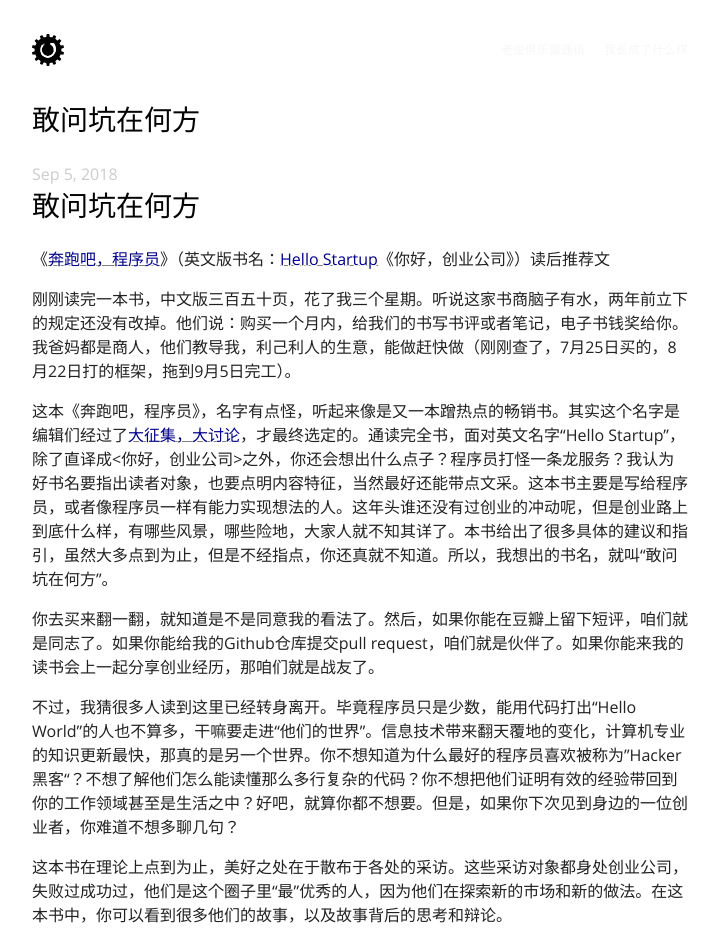
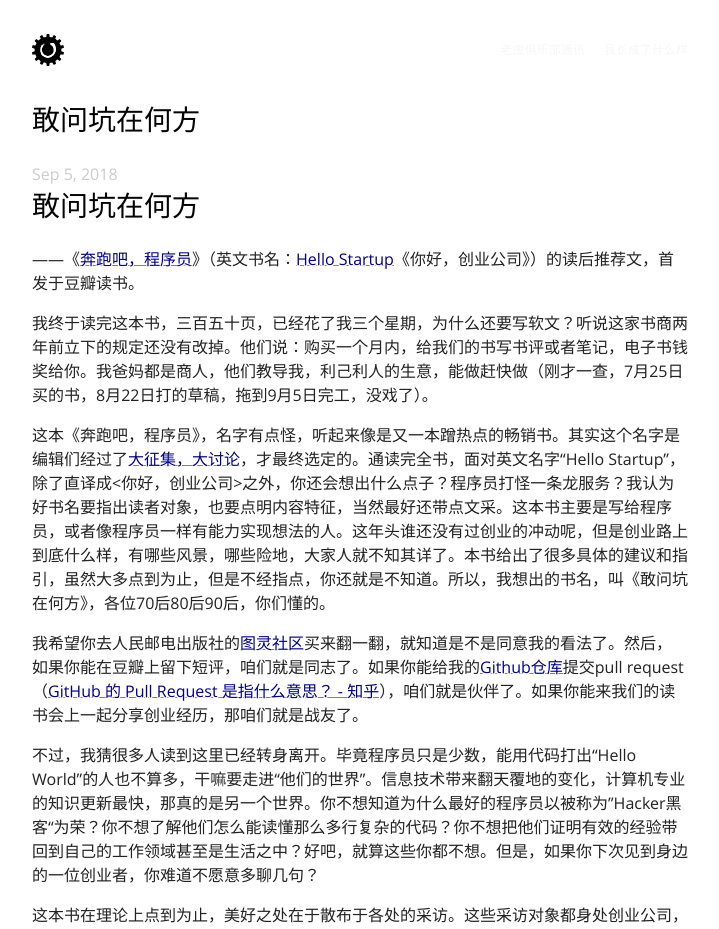
Before and after one commit to John-Qu/John-Qu.github.io, a Jekyll site: the page built from _posts/2018-09-05-Hello-Chinese-Startup.md, in a window 1280 px wide and 1400 px high. Shown: the top 929 px of the window, without its empty margins (280-999 px from the left). Built offline with Jekyll 4.4.1, drawn with Linux system fonts in a browser that asks for light colours; some of the changed text lies outside the part shown.

Commit message:
update hello start chinese startup

```diff
--- a/_posts/2018-09-05-Hello-Chinese-Startup.md
+++ b/_posts/2018-09-05-Hello-Chinese-Startup.md
@@ -3,33 +3,31 @@
 title:  "敢问坑在何方"
 date: 2018-09-05 19:18:10 +0800
 categories: article
-description: 《奔跑吧，程序员》（英文版书名：Hello Startup《你好，创业公司》）读后推荐文
+description: 《奔跑吧，程序员》（英文书名：Hello Startup《你好，创业公司》）读后推荐文
 ---
 
 # 敢问坑在何方
 
-《[奔跑吧，程序员](http://www.ituring.com.cn/book/1776)》（英文版书名：[Hello Startup](https://www.hello-startup.net/)《你好，创业公司》）读后推荐文
+——《[奔跑吧，程序员](http://www.ituring.com.cn/book/1776)》（英文书名：[Hello Startup](https://www.hello-startup.net/)《你好，创业公司》）的读后推荐文，首发于豆瓣读书。
 
-刚刚读完一本书，中文版三百五十页，花了我三个星期。听说这家书商脑子有水，两年前立下的规定还没有改掉。他们说：购买一个月内，给我们的书写书评或者笔记，电子书钱奖给你。我爸妈都是商人，他们教导我，利己利人的生意，能做赶快做（刚刚查了，7月25日买的，8月22日打的框架，拖到9月5日完工）。
+我终于读完这本书，三百五十页，已经花了我三个星期，为什么还要写软文？听说这家书商两年前立下的规定还没有改掉。他们说：购买一个月内，给我们的书写书评或者笔记，电子书钱奖给你。我爸妈都是商人，他们教导我，利己利人的生意，能做赶快做（刚才一查，7月25日买的书，8月22日打的草稿，拖到9月5日完工，没戏了）。
 
-这本《奔跑吧，程序员》，名字有点怪，听起来像是又一本蹭热点的畅销书。其实这个名字是编辑们经过了[大征集，大讨论](https://mp.weixin.qq.com/s?__biz=MjM5Njc0MjIwMA==&mid=2649647224&idx=1&sn=bc0c56e4eaadaac69d3b99592d41bbac&chksm=befe5d2f8989d43981545b0785f26c3faa52665b976a59d713ba24b28e2c5c498cec384b7dab&scene=21#wechat_redirect)，才最终选定的。通读完全书，面对英文名字“Hello Startup”，除了直译成<你好，创业公司>之外，你还会想出什么点子？程序员打怪一条龙服务？我认为好书名要指出读者对象，也要点明内容特征，当然最好还能带点文采。这本书主要是写给程序员，或者像程序员一样有能力实现想法的人。这年头谁还没有过创业的冲动呢，但是创业路上到底什么样，有哪些风景，哪些险地，大家人就不知其详了。本书给出了很多具体的建议和指引，虽然大多点到为止，但是不经指点，你还真就不知道。所以，我想出的书名，就叫“敢问坑在何方”。
+这本《奔跑吧，程序员》，名字有点怪，听起来像是又一本蹭热点的畅销书。其实这个名字是编辑们经过了[大征集，大讨论](https://mp.weixin.qq.com/s?__biz=MjM5Njc0MjIwMA==&mid=2649647224&idx=1&sn=bc0c56e4eaadaac69d3b99592d41bbac&chksm=befe5d2f8989d43981545b0785f26c3faa52665b976a59d713ba24b28e2c5c498cec384b7dab&scene=21#wechat_redirect)，才最终选定的。通读完全书，面对英文名字“Hello Startup”，除了直译成<你好，创业公司>之外，你还会想出什么点子？程序员打怪一条龙服务？我认为好书名要指出读者对象，也要点明内容特征，当然最好还带点文采。这本书主要是写给程序员，或者像程序员一样有能力实现想法的人。这年头谁还没有过创业的冲动呢，但是创业路上到底什么样，有哪些风景，哪些险地，大家人就不知其详了。本书给出了很多具体的建议和指引，虽然大多点到为止，但是不经指点，你还就是不知道。所以，我想出的书名，叫《敢问坑在何方》，各位70后80后90后，你们懂的。
 
-你去买来翻一翻，就知道是不是同意我的看法了。然后，如果你能在豆瓣上留下短评，咱们就是同志了。如果你能给我的Github仓库提交pull request，咱们就是伙伴了。如果你能来我的读书会上一起分享创业经历，那咱们就是战友了。
+我希望你去人民邮电出版社的[图灵社区](http://www.ituring.com.cn/)买来翻一翻，就知道是不是同意我的看法了。然后，如果你能在豆瓣上留下短评，咱们就是同志了。如果你能给我的[Github仓库](https://github.com/John-Qu/Hello-Chinese-Startup)提交pull request（[GitHub 的 Pull Request 是指什么意思？ - 知乎](https://www.zhihu.com/question/21682976)），咱们就是伙伴了。如果你能来我们的读书会上一起分享创业经历，那咱们就是战友了。
 
-不过，我猜很多人读到这里已经转身离开。毕竟程序员只是少数，能用代码打出“Hello World”的人也不算多，干嘛要走进“他们的世界”。信息技术带来翻天覆地的变化，计算机专业的知识更新最快，那真的是另一个世界。你不想知道为什么最好的程序员喜欢被称为”Hacker黑客“？不想了解他们怎么能读懂那么多行复杂的代码？你不想把他们证明有效的经验带回到你的工作领域甚至是生活之中？好吧，就算你都不想要。但是，如果你下次见到身边的一位创业者，你难道不想多聊几句？
+不过，我猜很多人读到这里已经转身离开。毕竟程序员只是少数，能用代码打出“Hello World”的人也不算多，干嘛要走进“他们的世界”。信息技术带来翻天覆地的变化，计算机专业的知识更新最快，那真的是另一个世界。你不想知道为什么最好的程序员以被称为”Hacker黑客“为荣？你不想了解他们怎么能读懂那么多行复杂的代码？你不想把他们证明有效的经验带回到自己的工作领域甚至是生活之中？好吧，就算这些你都不想。但是，如果你下次见到身边的一位创业者，你难道不愿意多聊几句？
 
 这本书在理论上点到为止，美好之处在于散布于各处的采访。这些采访对象都身处创业公司，失败过成功过，他们是这个圈子里“最”优秀的人，因为他们在探索新的市场和新的做法。在这本书中，你可以看到很多他们的故事，以及故事背后的思考和辩论。
 
-你肯定要问，我读了这本书，有什么收获？我只能说我发现它是一本好书。我的经验在传统行业，最近刚刚学了点编程和算法，正在朝创业的方向摸索。我以这个程度来读这本书，也许并不能很好地理解和应用。但是我知道了什么是好公司，什么是好做法，也知道了自己还差多少、差多远。有目标，知敬畏，这就是它对我的帮助。
+你肯定要问，我读了这本书，有什么收获？我只能说我发现它是一本好书。我的经验在传统行业，最近刚刚学了点编程和算法，正在朝创业的方向摸索。以这个程度来读这本书，我也许并不能很好地理解和应用。但是我知道了什么是好公司，什么是好做法，也知道了自己还差多少、差多远。有目标，知敬畏，这就是它对我的帮助。
 
-说一点剧透吧，其实这是程序员的常识，但是与常人的常识有点相反。编程是什么？是写代码让机器执行来完成任务吗？计算机科学之父高德纳说：“Programming is the art of telling another human what one wants the computer to do.”这句里的词都是大白话，我就不翻译了。让我们看看程序员的时间都花在哪里了。书中综合了Electric Cloud在LinkedIn上的千人调查数据，给出了一张图。如果每天工作八小时，幸运的话，你会有5分钟在写新的代码。更多的时候，是在读代码。因此，程序员写出整洁可读的代码的能力，非常重要。
+说一点剧透吧，其实也不算剧透。这是程序员的常识，但与常人的常识有点相反。编程是什么？就是写代码让机器执行来完成任务吗？计算机科学之父高德纳说：“Programming is the art of telling another human what one wants the computer to do.”（这句里的词都是大白话，我就不翻译了）。让我们看看程序员的时间都花在哪里了。书中综合了Electric Cloud在LinkedIn上的千人调查数据，给出了一张图。如果每天工作八小时，幸运的话，你会有5分钟在写新的代码。更多的时候，是在读代码。因此，程序员写出整洁可读的代码的能力，非常重要。
 
 ![](https://ws1.sinaimg.cn/large/006tNbRwgy1fuyqrniptzj30qo0n8myu.jpg)
 
-注意，这里是说能写出整洁可读的代码，是能力。有时候，创业初期做的产品，主要用来验证市场假设，很多不需要可持续发展，那么不妨先拼凑出来，毕竟速度制胜。你看，此书就是这么接地气。所以，这本520页的书不是拿来读的，是要拿来体会的。它就像一本菜谱，告诉你这样那样的做法，简单解释几句或者干脆不解释。你需要在灶台上体会，用品尝来印证。
+注意，这里是说能写出整洁可读的代码，是能力。有时候，创业初期做的产品，主要用来验证市场假设，很多不需要可持续发展，那么不妨先拼凑出来，毕竟速度制胜。你看，此书就是这样接地气。所以，这本书不是拿来读的，是要拿来体会的。它就像一本菜谱，告诉你这样那样的做法，简单解释几句或者干脆不解释。你需要在灶台上体会，用品尝来印证。
 
 我在Github上开了一个项目，叫做[Hello Chinese Startup](https://github.com/John-Qu/Hello-Chinese-Startup)，专门用来搜集中国黑客创业者的采访记录，欢迎大家push投稿。未来半年，我会在上海交大徐汇校区办一个读书会，每个周末，几个人围坐在咖啡馆，讲各自的体会和故事。
 
-这里是我的个人网络痕迹，敬请人肉。
-
-[Github](https://github.com/John-Qu)，[LinkedIn](https://www.linkedin.com/in/%E6%94%BF-%E6%9B%B2-1b20b5147/)，微信“bbQuickor”和公众号“贝拉图”。
+这里是我的个人网络痕迹，[Github](https://github.com/John-Qu)，[LinkedIn](https://www.linkedin.com/in/%E6%94%BF-%E6%9B%B2-1b20b5147/)，微信“bbQuickor”和公众号“贝拉图”，敬请人肉，欢迎搭讪。
```
